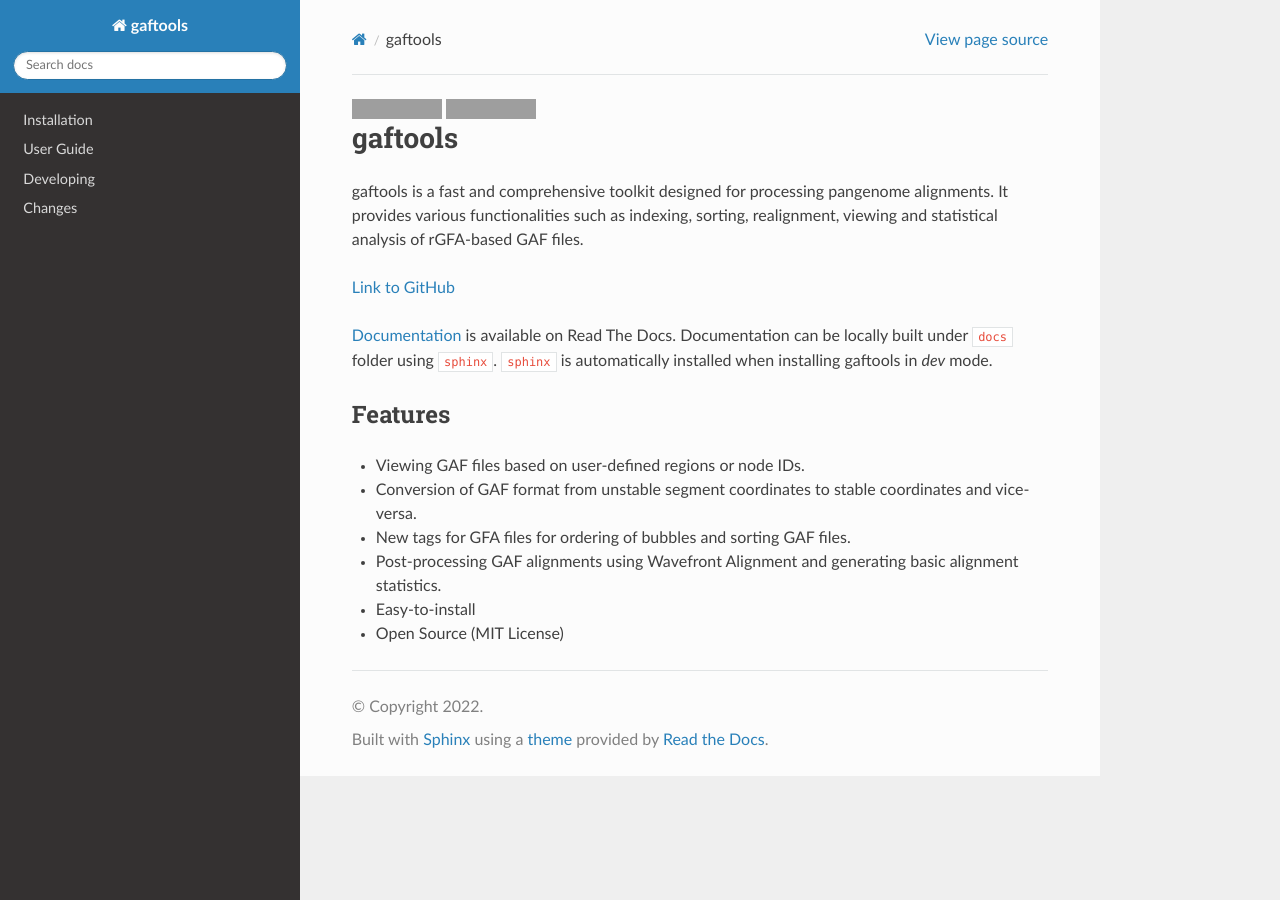
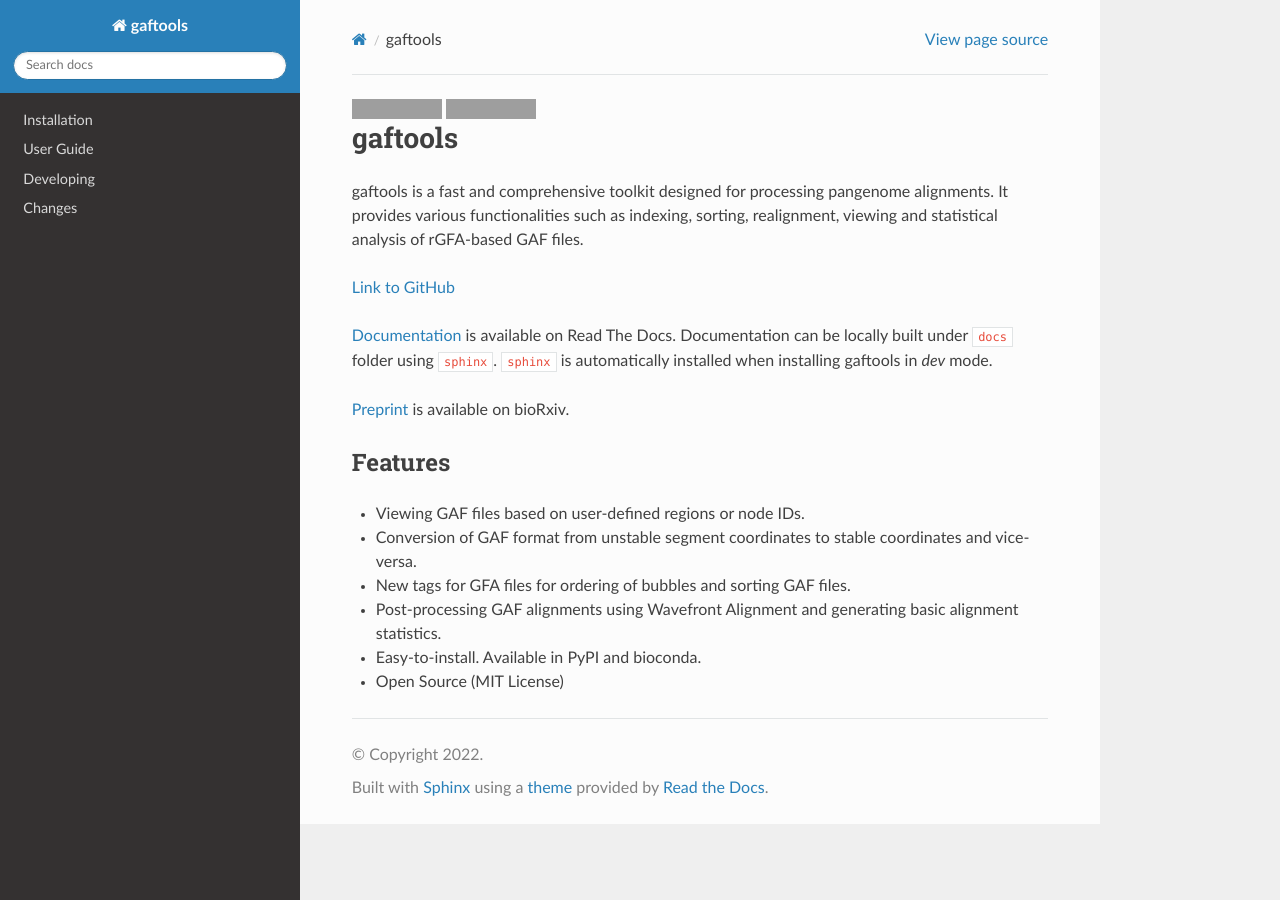
Before and after one commit to marschall-lab/gaftools, a Sphinx documentation site: the page built from docs/README.rst, in a window 1280 px wide. Built offline with Sphinx 7.4.7 and the Read the Docs theme 3.1.0, drawn with Linux system fonts in a browser that asks for light colours; the version number could not be read and is left out; grey boxes are pictures that could not be loaded.

Commit message:
Added link to preprint

```diff
--- a/docs/README.rst
+++ b/docs/README.rst
@@ -15,6 +15,7 @@ indexing, sorting, realignment, viewing and statistical analysis of rGFA-based G
 `Documentation <https://gaftools.readthedocs.io/>`_ is available on Read The Docs. Documentation can be locally built under :code:`docs` folder
 using :code:`sphinx`. :code:`sphinx` is automatically installed when installing gaftools in `dev` mode.
 
+`Preprint <https://www.biorxiv.org/content/10.1101/2024.12.10.627813v1>`_ is available on bioRxiv.
 
 Features
 --------
@@ -23,5 +24,5 @@ Features
 * Conversion of GAF format from unstable segment coordinates to stable coordinates and vice-versa.
 * New tags for GFA files for ordering of bubbles and sorting GAF files.
 * Post-processing GAF alignments using Wavefront Alignment and generating basic alignment statistics.
-* Easy-to-install
+* Easy-to-install. Available in PyPI and bioconda.
 * Open Source (MIT License)
```
Also changed, not shown: README.md (+2 -0 lines).
